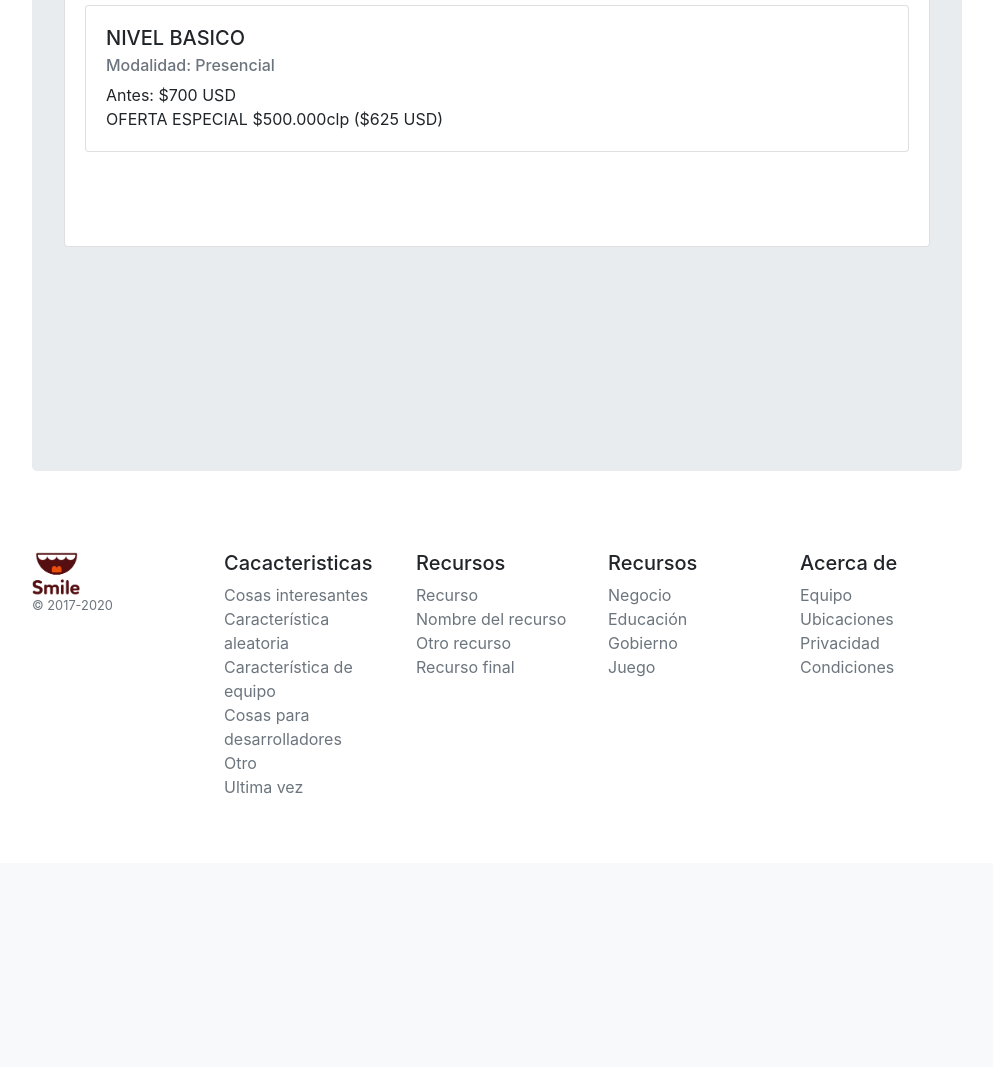
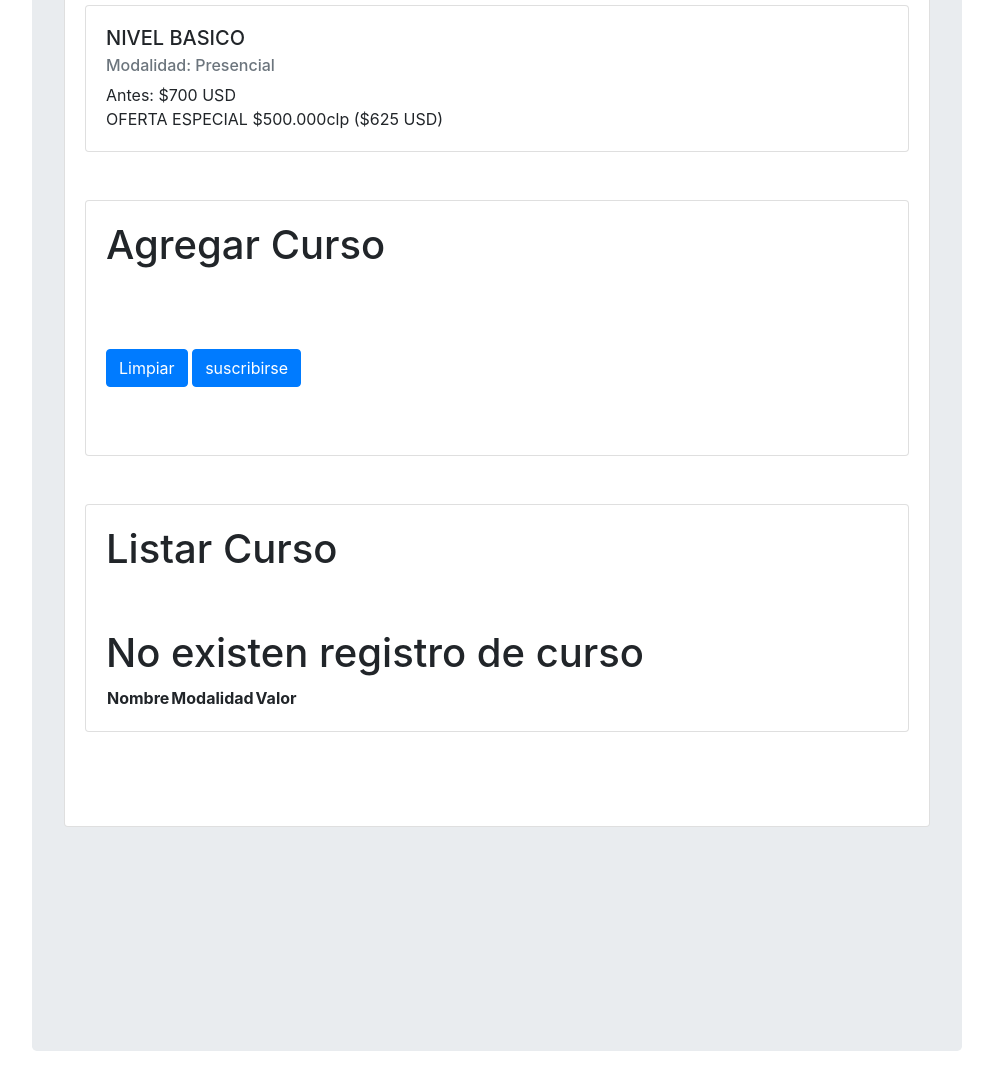
Before and after one commit to gonzaloosses/drsmile, a Django app: page /microsoldadura/ in a window 1280 px wide, after a click on "VALORES". Shown: the part 1598-2665 px from the top of the page, without its empty margins (143-1136 px from the left). Before the commit the page ends 2392 px from the top, so only its background shows below. Run offline with Django 3.2, Linux system fonts and the light colour scheme; lists and menus that the app fills with data are empty; parts of the project's set-up code (start-up, migrations or seed data) failed here and were passed over; some libraries are stand-ins or nearby versions.

Commit message:
commit final

```diff
--- a/mantenedor/apps/web/forms.py
+++ b/mantenedor/apps/web/forms.py
@@ -1,6 +1,6 @@
 from django import forms
 from django.forms import ModelForm
-from .models import Alumno
+from .models import Alumno , Curso
 
 
 class registroForm(forms.ModelForm):
@@ -8,6 +8,13 @@
                 model = Alumno
                 fields = '__all__'
 
+
+
+
+class cursoForm(forms.ModelForm):
+        class Meta:
+                model = Curso
+                fields = '__all__'
 
 
 
--- a/mantenedor/apps/web/models.py
+++ b/mantenedor/apps/web/models.py
@@ -14,14 +14,14 @@
     #     return self.nombre
 
 
-class Curso (models.Model):
-    id = models.AutoField(primary_key= True)
+class Curso(models.Model):
+    #id = models.AutoField(primary_key= True)
     nombreCurso = models.CharField (max_length= 20)
     modelaidad = models.CharField (max_length= 20)
     valor =models.IntegerField()
     alumno = models.ForeignKey(Alumno, null= True, blank= True, on_delete = models.CASCADE)
 
-class Contacto (models.Model):
+class Contacto(models.Model):
     nombre = models.CharField (max_length= 20)
     email = models.CharField (max_length= 50)
     telefono =models.IntegerField()
--- a/mantenedor/apps/web/views.py
+++ b/mantenedor/apps/web/views.py
@@ -2,10 +2,11 @@
 from django.core.mail import send_mail
 from django.conf import settings
 #from django.template import render
-from .forms import registroForm
-from .models import Alumno
+from .forms import registroForm,cursoForm
+from .models import Alumno, Curso
 from django.http import HttpResponseRedirect, HttpResponse
 # Create your views here.
+from django.contrib.auth.forms import UserCreationForm
 
 def index (request):
     return render(request,'index.html')
@@ -14,7 +15,33 @@
     return render (request,'nosotros.html')
 
 def microsoldadura(request):
-    return render (request,'microsoldadura.html')
+
+    # cursos= Curso.objects.all()
+
+    data={
+        'form':cursoForm()
+    }
+    if request.method=='POST':
+        formulario = cursoForm(request.POST)
+        if formulario.is_valid():
+            formulario.save()
+
+
+
+    return render (request,'microsoldadura.html',data)
+
+
+
+
+def listar_curso(request):
+    cursos = Curso.objects.all()
+    contexto ={'cursos':cursos}
+
+
+    return render (request,'microsoldadura.html',contexto)
+
+
+
 
 def electronica(request):
     return render (request,'electronica.html')
@@ -47,10 +74,22 @@
     return render (request,'contacto.html')
 
 def login(request):
-    return render (request,'login.html')
+    form =UserCreationForm()
+    context ={'form':form}
+
+
+
+
+
+
+    return render (request,'login.html', context)
 
 def recuperacionclave(request):
     return render (request,'recuperacionclave.html')
+
+
+
+
 
 def registro(request):
     data={
--- a/mantenedor/templates/microsoldadura.html
+++ b/mantenedor/templates/microsoldadura.html
@@ -200,6 +200,103 @@
                                                         <br> OFERTA ESPECIAL $500.000clp ($625 USD)
                                                 </div>
                                             </div>
+                                            <br><br>
+
+
+
+                                            <div class="card">
+                                                <div class="card-body">
+
+
+                                                    <h1>Agregar Curso</h1>
+                                                    <br><br>
+
+
+                                                    <form name="registro" id="form1" action="" method="POST" class="needs-validation">
+                                                        {% csrf_token %}
+
+                                                        <table>
+                                                            {{form.as_table }}
+
+                                                        </table>
+                                                        <br>
+                                                        <input type="reset" value="Limpiar" class="btn btn-primary">
+                                                        <input type="submit" value="suscribirse" class="btn btn-primary">
+
+
+                                                        <br><br><br>
+                                                    </form>
+
+
+                                                </div>
+                                            </div>
+
+                                            <br><br> {% block content %}
+
+
+                                            <div class="card">
+                                                <div class="card-body">
+
+
+                                                    <h1>Listar Curso</h1>
+                                                    <br><br>
+
+                                                    <table>
+                                                        <tr>
+                                                            <th>Nombre</th>
+                                                            <th>Modalidad</th>
+                                                            <th>Valor</th>
+                                                        </tr>
+
+                                                        {% if cursos%} {% for cursos in cursos %}
+
+                                                        <tr>
+                                                            <th>{{cursos.nombreCurso}}</th>
+                                                            <th>{{cursos.modelaidad}}</th>
+                                                            <th>{{cursos.valor}}</th>
+                                                            <th>{{cursos.alumno}}</th>
+
+                                                        </tr>
+
+                                                        {% endfor %} {% else%}
+                                                        <h1>No existen registro de curso</h1>
+
+
+                                                        {%endif%}
+
+                                                    </table>
+
+
+
+                                                    <!-- <form name="registro" id="" action="" method="POST" class="needs-validation">
+                                                        {% csrf_token %}
+
+
+                                                        <br><br><br>
+                                                    </form> -->
+
+
+                                                </div>
+                                            </div>
+                                            {% endblock %}
+
+
+
+
+
+
+
+
+
+
+
+
+
+
+
+
+
+
                                             <br>
                                         </div>
                                     </div>
```
Also changed, not shown: mantenedor/templates/registro.html (+61 -10 lines), mantenedor/apps/web/migrations/0005_auto_20201105_1126.py (added).
